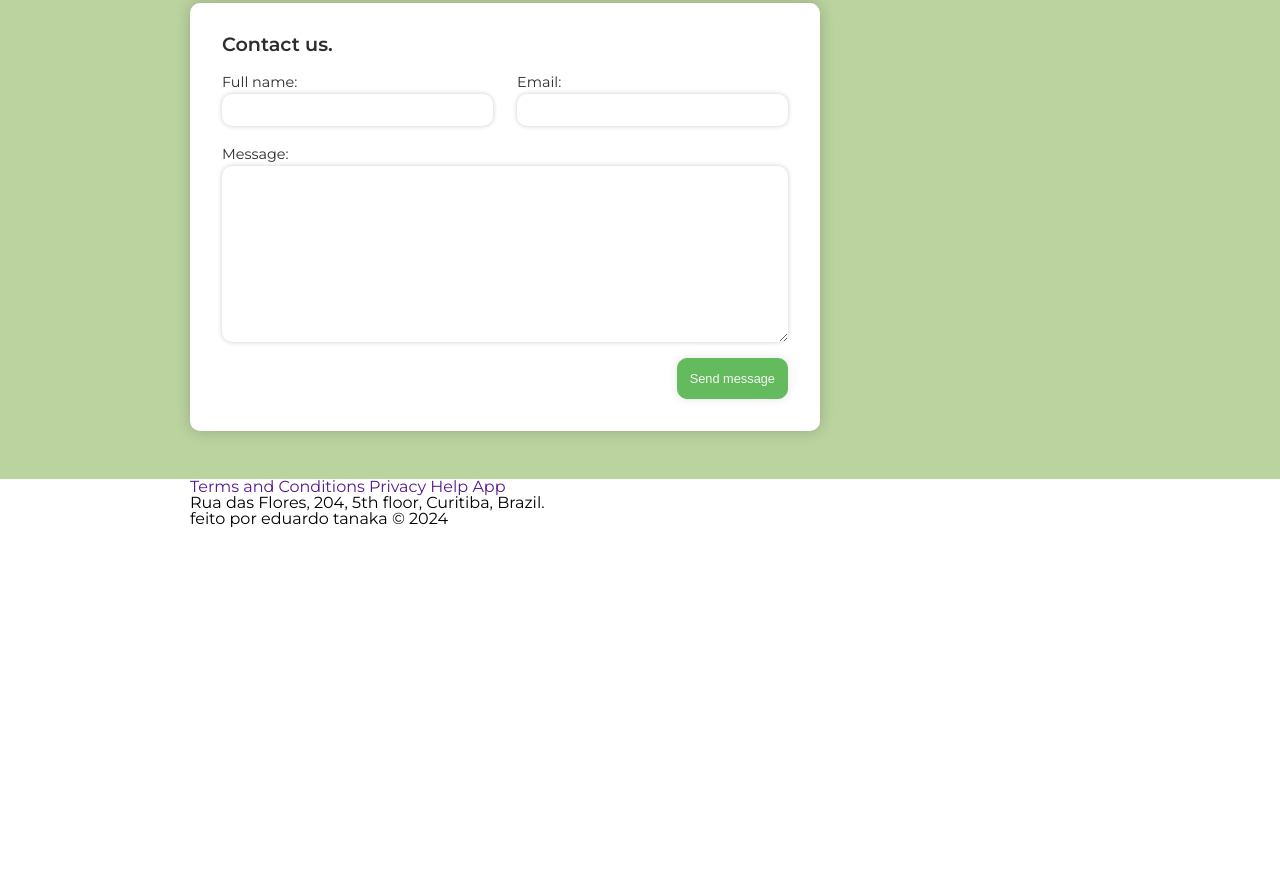
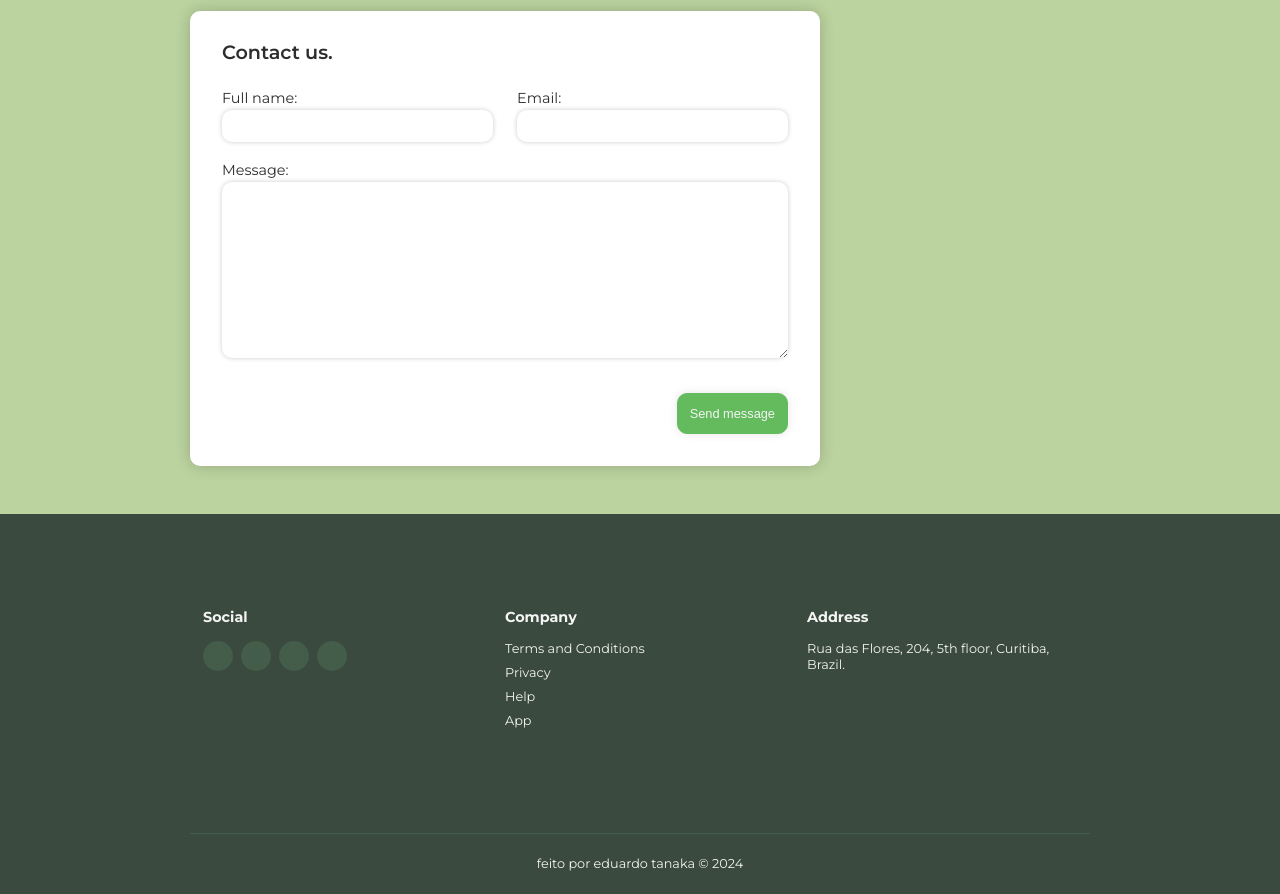
Before and after one commit to eduardogkt/landing-page, a plain HTML site: page index.html in a window 1280 px wide. Shown: the part 1280-2174 px from the top of the page. Before the commit the page ends 1808 px from the top, so only its background shows below. Drawn offline with Linux system fonts and the light colour scheme.

Commit message:
footer done

```diff
--- a/css/style.css
+++ b/css/style.css
@@ -35,7 +35,7 @@
 
   --side-card-bg: var(var(--color-gradient));
   --footer-bg: var(--color-green-4);
-  --footer-icon: var(--color-green-4);
+  --footer-icon: var(--color-green-5);
 }
 
 * {
@@ -226,7 +226,7 @@ body {
 .intro-info p {
   font-size: 1rem;
   color: var(--h3-color);
-  margin-bottom: 1rem;
+  margin-bottom: 1.5rem;
   max-width: 80%;
 }
 
@@ -250,7 +250,7 @@ body {
 }
 
 .side-info p {
-  margin-left: 3rem;
+  padding-left: 3rem;
   margin-bottom: 1rem;
   font-size: 0.9rem;
   line-height: 1.2rem;
@@ -264,7 +264,7 @@ body {
   font-size: 1.2rem;
   font-weight: 600;
   color: var(--h2-color);
-  margin-bottom: 1rem;
+  margin-bottom: 1.5rem;
 }
 
 .card-section .grid {
@@ -323,6 +323,11 @@ body {
   display: block;
 }
 
+.form-fields .form-submit {
+  display: flex;
+  justify-content: end;
+}
+
 .input-field {
   display: flex;
   flex-direction: column;
@@ -354,6 +359,7 @@ body {
   resize: vertical;
   padding: 0.8rem 1rem;
   max-height: 550px;
+  margin-bottom: 1.2rem;
 }
 
 .input-field input:focus,
@@ -363,7 +369,63 @@ body {
   border: 1px solid var(--focus-color);
 }
 
-.form-submit {
+.footer-section {
+  background-color: var(--footer-bg);
+  color: var(--text-color);
+  font-size: 0.8rem;
+}
+
+
+.footer-content {
   display: flex;
-  justify-content: end;
+  flex-direction: row;
+  padding: 6rem 0;
+  justify-content: center;
+  gap: 2rem;
 }
+
+.footer-content .social,
+.footer-content .company,
+.footer-content .address {
+  width: 30%;
+}
+
+.footer-content h3 {
+  font-size: 0.9rem;
+  font-weight: 700;
+  margin-bottom: 1rem;
+}
+
+.social .apps {
+  display: flex;
+  gap: 0.5rem;
+  flex-wrap: wrap;
+}
+
+.social .apps .app-icon {
+  background-color: var(--footer-icon);
+  height: 30px;
+  width: 30px;
+  border-radius: 50%;
+}
+
+.company a,
+.address a {
+  color: var(--text-color);
+  line-height: 1rem;
+  margin-bottom: 0.5rem;
+  width: fit-content;
+  display: block;
+}
+
+.company a:hover,
+.address a:hover  {
+  text-decoration: underline;
+}
+
+.copy {
+  display: block;
+  padding: 1.5rem 0;
+  border-top: 1px solid var(--color-green-5);
+  text-align: center;
+}
--- a/index.html
+++ b/index.html
@@ -18,20 +18,20 @@
     <header class="page-header" id="header">
       <div class="wrapper">
         <div class="logo">
-          <a href="#">
+          <a href="">
             <img src="resources/icons/leaf-single-2.png" alt="page logo">
           </a>
-          <a href="#">Virentia.</a>
+          <a href="">Virentia.</a>
         </div>
         <nav class="menu">
           <ul class="menu-list">
             <a href="index.html" class="active">home</a>
-            <a href="about.html">about</a>
-            <a href="blog.html">blog</a>
+            <a href="index.html">about</a>
+            <a href="index.html">blog</a>
           </ul>
           <div>
-            <a href="login.html" class="button button-white" id="login">log in</a>
-            <a href="register.html" class="button button-green" id="register">register</a>
+            <a href="index.html" class="button button-white" id="login">log in</a>
+            <a href="index.html" class="button button-green" id="register">register</a>
           </div>
         </nav>
       </div>
@@ -158,22 +158,34 @@
       </section>
     </main>
 
-    <footer class="footer-content">
+    <footer class="footer-section">
       <div class="wrapper">
+
+        <div class="footer-content">
           <div class="social">
-          <div class="social-icon"></div>
-          <div class="social-icon"></div>
-          <div class="social-icon"></div>
+            <h3>Social</h3>
+            <div class="apps">
+              <div class="app-icon"></div>
+              <div class="app-icon"></div>
+              <div class="app-icon"></div>
+              <div class="app-icon"></div>
+            </div>
           </div>
           <div class="company">
+            <h3>Company</h3>
+            <ul>
               <a href="">Terms and Conditions</a>
               <a href="">Privacy</a>
               <a href="">Help</a>
               <a href="">App</a>
+            </ul>
           </div>
           <div class="address">
-          Rua das Flores, 204, 5th floor, Curitiba, Brazil.
+            <h3>Address</h3>
+            <a href="">Rua das Flores, 204, 5th floor, Curitiba, Brazil.</a>
           </div>
+        </div>
+
         <div class="copy">
           feito por eduardo tanaka &copy; 2024
         </div>
```
Lines whose indentation alone changed are shown as unchanged.
